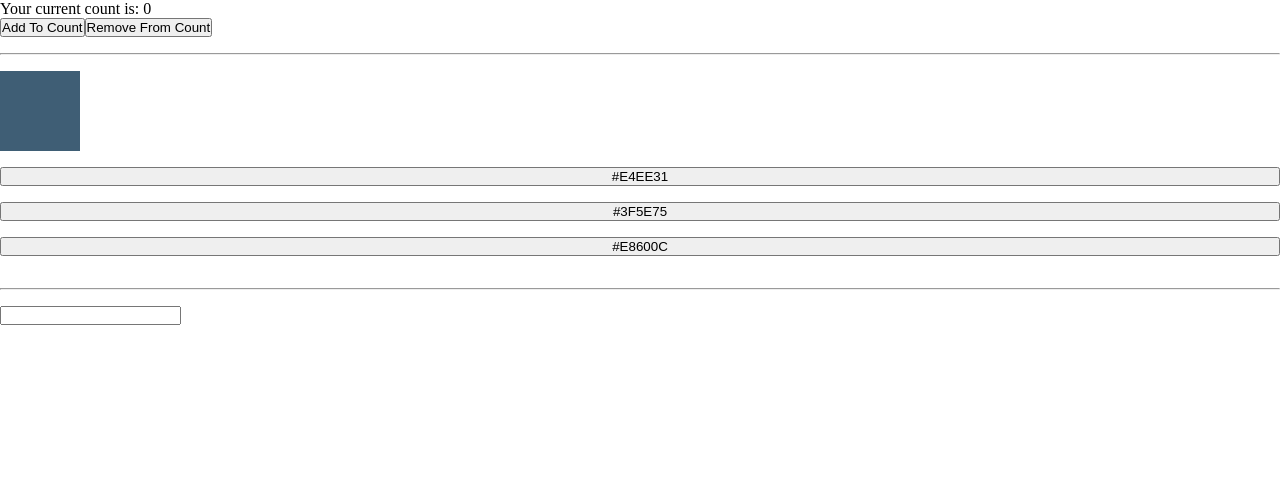
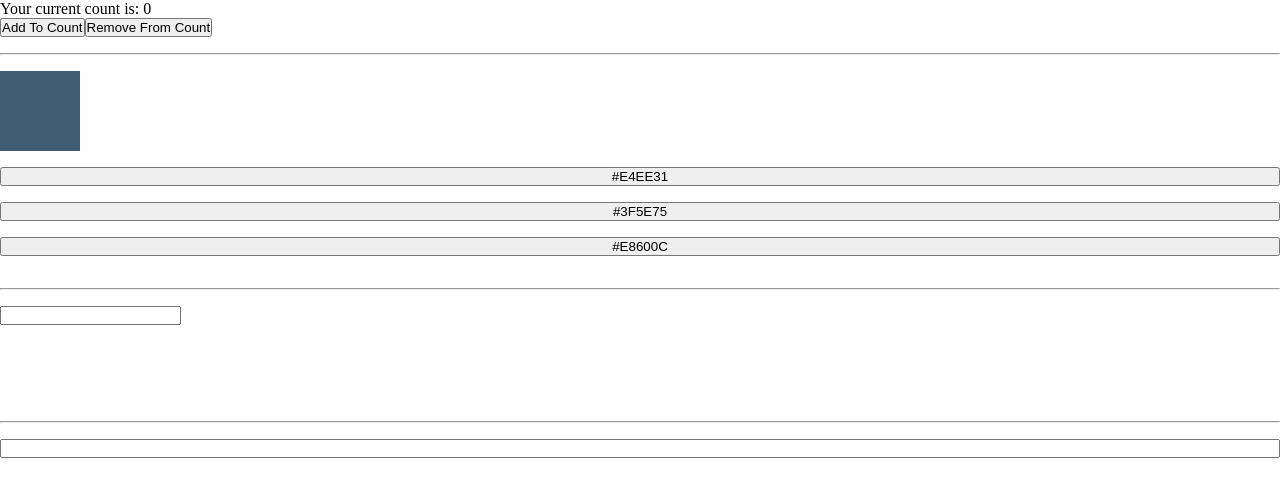
Before and after one commit to EdwinOliveira/react-exercices, a React (Vite) app: page / in a window 1280 px wide. Shown: the top 496 px of the page. Built offline with nearby package versions, Linux system fonts and the light colour scheme.

Commit message:
WIP: Updaed code

```diff
--- a/src/app.tsx
+++ b/src/app.tsx
@@ -1,8 +1,9 @@
 import Counter from "./components/counter";
-import ColorPicker from "./components/color-picker";
+import ColorPicker from "./components/colorPicker";
+import Scheduler from "./components/scheduler";
+import WordPicker from "./components/wordPicker";
 
 import "./app.css";
-import Scheduler from "./components/scheduler";
 
 const App = () => {
 	return (
@@ -13,6 +14,8 @@ const App = () => {
 				<ColorPicker />
 				<hr />
 				<Scheduler />
+				<hr />
+				<WordPicker />
 			</div>
 		</>
 	);
--- /dev/null
+++ b/src/components/input.tsx
@@ -0,0 +1,16 @@
+type InputProps = {
+	onAction: (rawText: string) => void;
+};
+
+const Input = ({ onAction }: InputProps) => {
+	const handleBlur = (data: React.FocusEvent<HTMLInputElement, Element>) => {
+		if (data.target.value === "") {
+			return;
+		}
+
+		onAction(data.target.value);
+	};
+	return <input name="rawText" type="text" onBlur={handleBlur} />;
+};
+
+export default Input;
--- a/src/components/scheduler.tsx
+++ b/src/components/scheduler.tsx
@@ -1,8 +1,8 @@
 import { useState } from "react";
 import Todo, { type TodoProps } from "./todo";
+import TodoCreator from "./input";
 
 import "./scheluder.css";
-import TodoCreator from "./todo-creator";
 
 const Scheduler = () => {
 	const [todos, setTodos] = useState<Array<TodoProps>>([]);
@@ -13,19 +13,22 @@ const Scheduler = () => {
 		setTodos(todos);
 	};
 
-	const onCreate = (designation: string) => {
-		console.log(designation);
+	const onCreate = (rawText: string) => {
 		setTodos([
 			...todos,
-			{ id: todos.length + 1, designation, isCompleted: false, onComplete },
+			{
+				id: todos.length + 1,
+				designation: rawText,
+				isCompleted: false,
+				onComplete,
+			},
 		]);
-		console.log(todos);
 	};
 
 	return (
 		<>
 			<div id="scheduler">
-				<TodoCreator onCreate={onCreate} />
+				<TodoCreator onAction={onCreate} />
 				<div id="todos">
 					{todos?.map((todo) => (
 						<Todo key={todo.id} {...todo} />
--- a/src/components/todo-creator.tsx
+++ /dev/null
@@ -1,16 +0,0 @@
-type TodoCreatorProps = {
-	onCreate: (designation: string) => void;
-};
-
-const TodoCreator = ({ onCreate }: TodoCreatorProps) => {
-	const handleBlur = (data: React.FocusEvent<HTMLInputElement, Element>) => {
-		if (data.target.value === "") {
-			return;
-		}
-
-		onCreate(data.target.value);
-	};
-	return <input name="designation" type="text" onBlur={handleBlur} />;
-};
-
-export default TodoCreator;
--- /dev/null
+++ b/src/components/wordPicker.tsx
@@ -0,0 +1,21 @@
+import Input from "./input";
+import { useFindSynonyms } from "../hooks/useFindSynonyms";
+
+const WordPicker = () => {
+	const { findSynonyms, words } = useFindSynonyms();
+
+	const onSearch = async (rawText: string) => {
+		await findSynonyms({ word: rawText, option: "rel_syn" });
+	};
+
+	return (
+		<>
+			<Input onAction={onSearch} />
+			{words.map((word) => (
+				<p key={word}>{word}</p>
+			))}
+		</>
+	);
+};
+
+export default WordPicker;
--- /dev/null
+++ b/src/hooks/useFindSynonyms.ts
@@ -0,0 +1,31 @@
+import { useState } from "react";
+import { FetchProvider } from "../providers/fetchProvider";
+
+type FindSynonymRequest = {
+	word: string;
+	option: "ml" | "sl" | "sp" | "rel_syn";
+};
+
+type FindSynonymDTO = {
+	word: string;
+	score: number;
+};
+
+const useFindSynonyms = () => {
+	const { createRequest } = FetchProvider();
+	const [words, setWords] = useState<Array<string>>([]);
+	const [isLoading, setIsLoading] = useState<boolean>(false);
+
+	const findSynonyms = async ({ word, option }: FindSynonymRequest) => {
+		setIsLoading(true);
+		const request = { [option]: word };
+		const response = await createRequest("words", "GET", request);
+		const rows = (await response.json()) as Array<FindSynonymDTO>;
+		setWords(rows.map((row) => row.word));
+		setIsLoading(false);
+	};
+
+	return { findSynonyms, words, isLoading };
+};
+
+export { useFindSynonyms };
--- /dev/null
+++ b/src/providers/fetchProvider.ts
@@ -0,0 +1,32 @@
+const FetchProvider = () => {
+	const createRequest = (
+		httpRoute: string,
+		httpMethod: "GET" | "POST" | "PUT" | "DELETE",
+		httpQueries: Record<string, unknown> = {},
+		httpParams: Record<string, unknown> = {},
+		httpBody: Record<string, unknown> = {},
+	) => {
+		let buildedURL = `https://api.datamuse.com/${httpRoute}`;
+
+		for (const httpQuery of Object.entries(httpQueries)) {
+			buildedURL = buildedURL.includes("?")
+				? `${buildedURL}&${httpQuery[0]}=${httpQuery[1]}`
+				: `${buildedURL}?${httpQuery[0]}=${httpQuery[1]}`;
+		}
+
+		console.log(httpParams);
+		for (const httpParam of Object.entries(httpParams)) {
+			buildedURL = buildedURL.replace(`:${httpParam[0]}`, String(httpParam[1]));
+		}
+
+		return fetch(buildedURL, {
+			method: httpMethod,
+			headers: { "Content-Type": "application/json" },
+			body: httpMethod !== "GET" ? JSON.stringify(httpBody) : undefined,
+		});
+	};
+
+	return { createRequest };
+};
+
+export { FetchProvider };
```
Also changed, not shown: src/components/colorPicker.tsx (renamed from src/components/color-picker.tsx).
